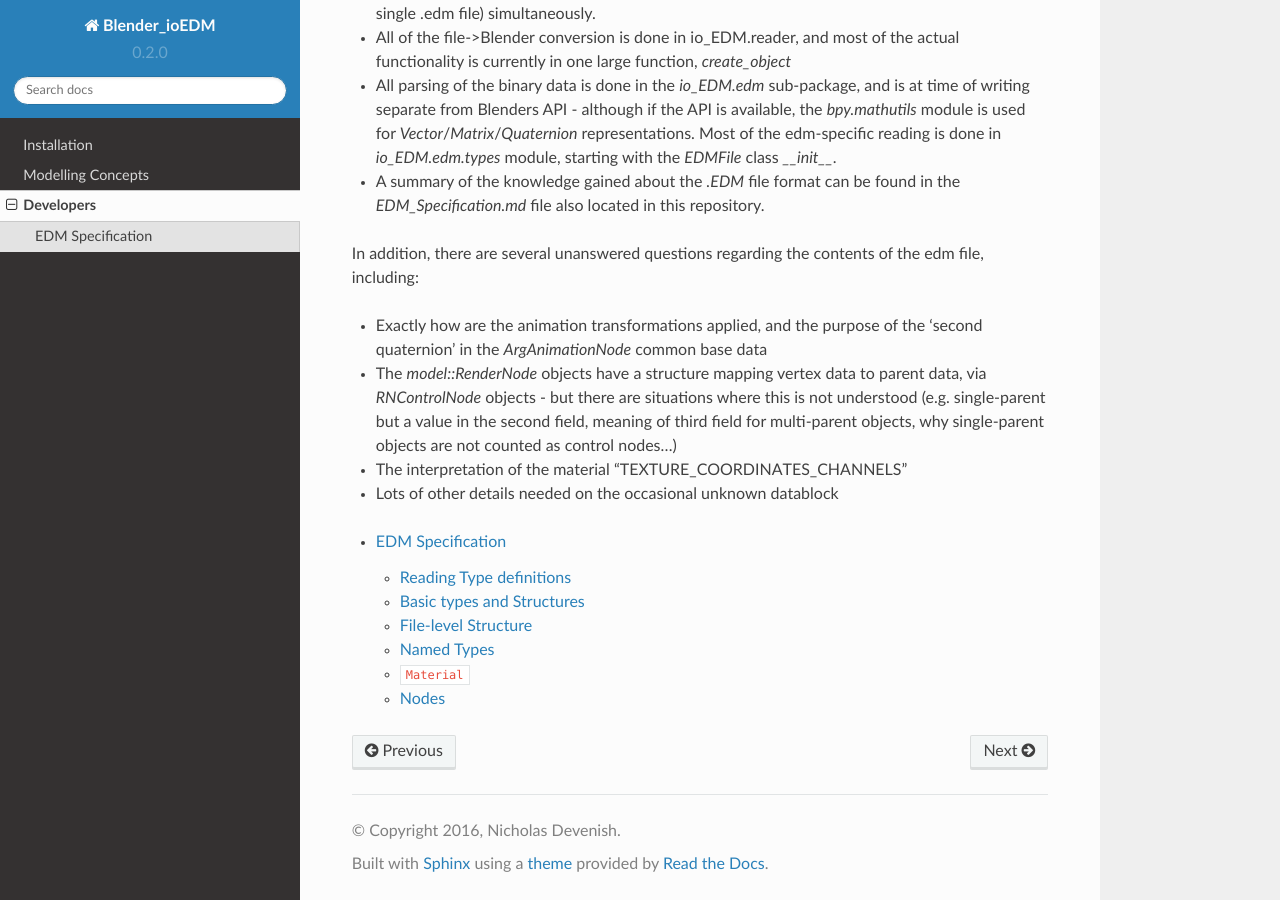
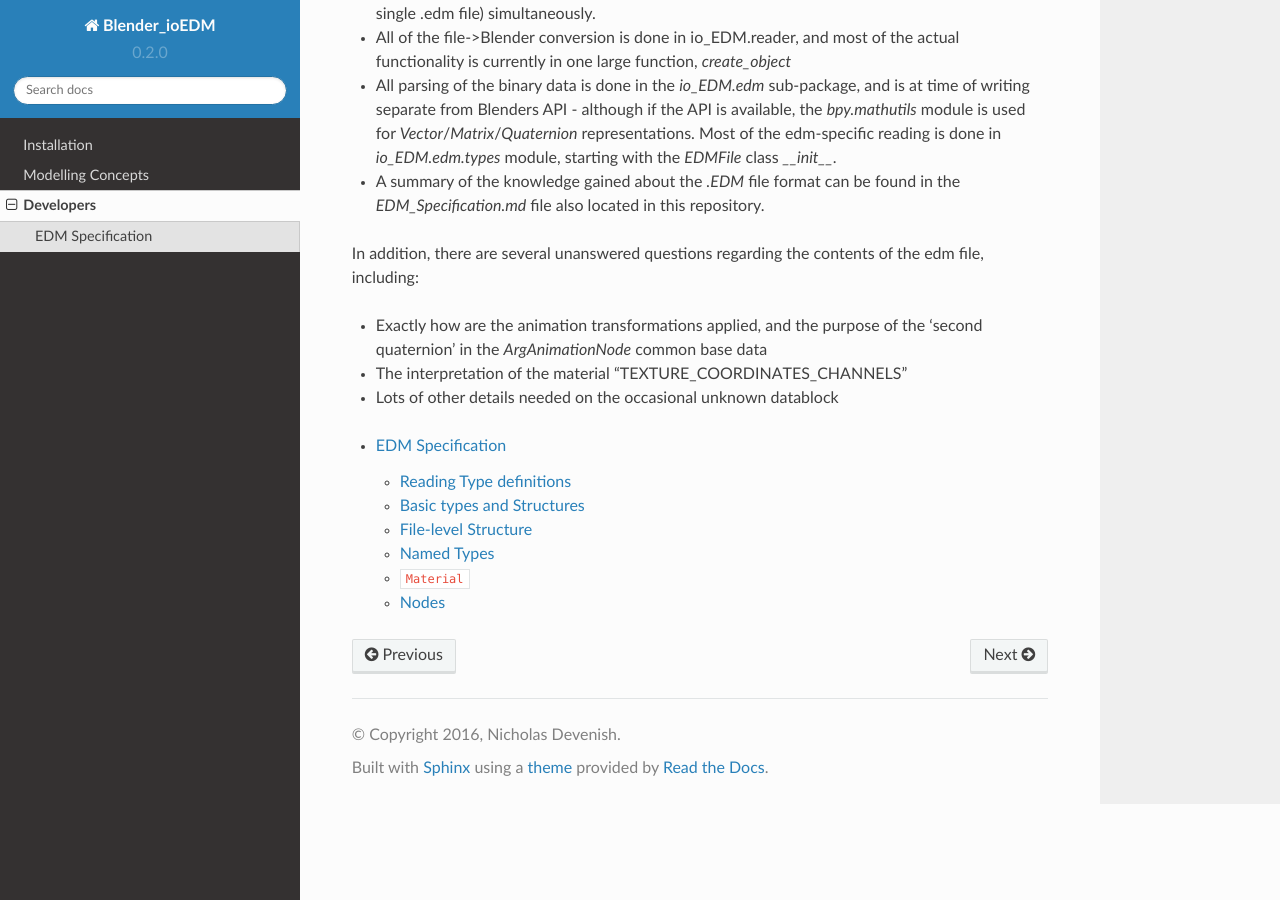
Before and after one commit to ndevenish/Blender_ioEDM, a Sphinx documentation site: the page built from docs/developers.rst, in a window 1280 px wide and 900 px high, scrolled down 592 px. Built offline with Sphinx 7.4.7 and the Read the Docs theme 2.0.0, drawn with Linux system fonts in a browser that asks for light colours.

Commit message:
Remove old 'RenderNode parents' question

```diff
--- a/docs/developers.rst
+++ b/docs/developers.rst
@@ -42,11 +42,6 @@ the edm file, including:
 
 - Exactly how are the animation transformations applied, and the purpose of
   the 'second quaternion' in the `ArgAnimationNode` common base data
-- The `model::RenderNode` objects have a structure mapping vertex data to
-  parent data, via `RNControlNode` objects - but there are situations where
-  this is not understood (e.g. single-parent but a value in the second field,
-  meaning of third field for multi-parent objects, why single-parent objects are
-  not counted as control nodes...)
 - The interpretation of the material "TEXTURE_COORDINATES_CHANNELS"
 - Lots of other details needed on the occasional unknown datablock
 
```
